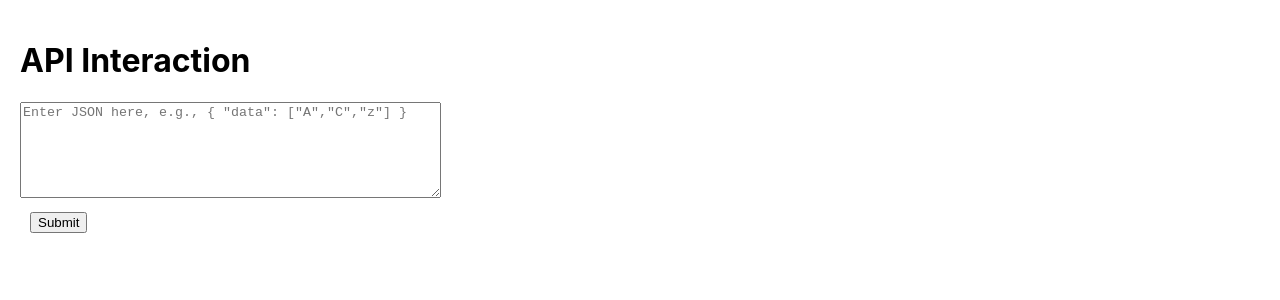
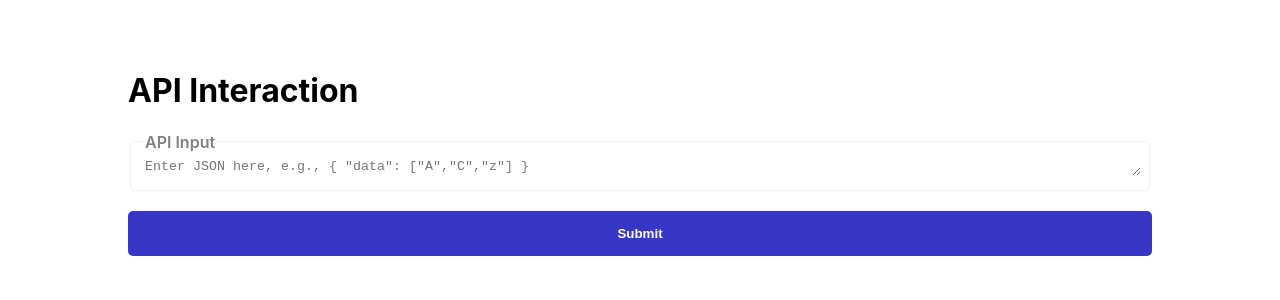
Before and after one commit to shivaycan/bajaj_finance-frontend, a React (Create React App) app: page / in a window 1280 px wide. Shown: the top 300 px of the page. Built offline with nearby package versions, Linux system fonts and the light colour scheme.

Commit message:
Update App.js

```diff
--- a/src/App.js
+++ b/src/App.js
@@ -1,6 +1,7 @@
 import React, { useState } from "react";
 import axios from "axios";
 import Select from "react-select";
+import "./App.css";
 
 function App() {
   const [jsonInput, setJsonInput] = useState("");
@@ -64,19 +65,24 @@ function App() {
   ];
 
   return (
-    <div className="App" style={{ padding: "20px" }}>
+  <div
+      className="App"
+      style={{ padding: "50px 0", width: "80%", margin: "auto" }}
+    >
       <h1>API Interaction</h1>
-      <textarea
-        value={jsonInput}
-        onChange={handleJsonInputChange}
-        placeholder='Enter JSON here, e.g., { "data": ["A","C","z"] }'
-        rows="6"
-        cols="50"
-      />
+      <fieldset style={{ borderWidth: "1.2px", borderRadius: "5px" }}>
+        <legend style={{ color: "gray", fontWeight: "600" }}>API Input</legend>
+        <textarea
+          value={jsonInput}
+          onChange={handleJsonInputChange}
+          placeholder='Enter JSON here, e.g., { "data": ["A","C","z"] }'
+          rows="1"
+          cols="100"
+          style={{ width: "100%", outline: "none", border: "none" }}
+        />
+      </fieldset>
       <br />
-      <button onClick={handleSubmit} style={{ margin: "10px" }}>
-        Submit
-      </button>
+      <button onClick={handleSubmit}>Submit</button>
       {error && <p style={{ color: "red" }}>{error}</p>}
 
       {responseData && (
```
